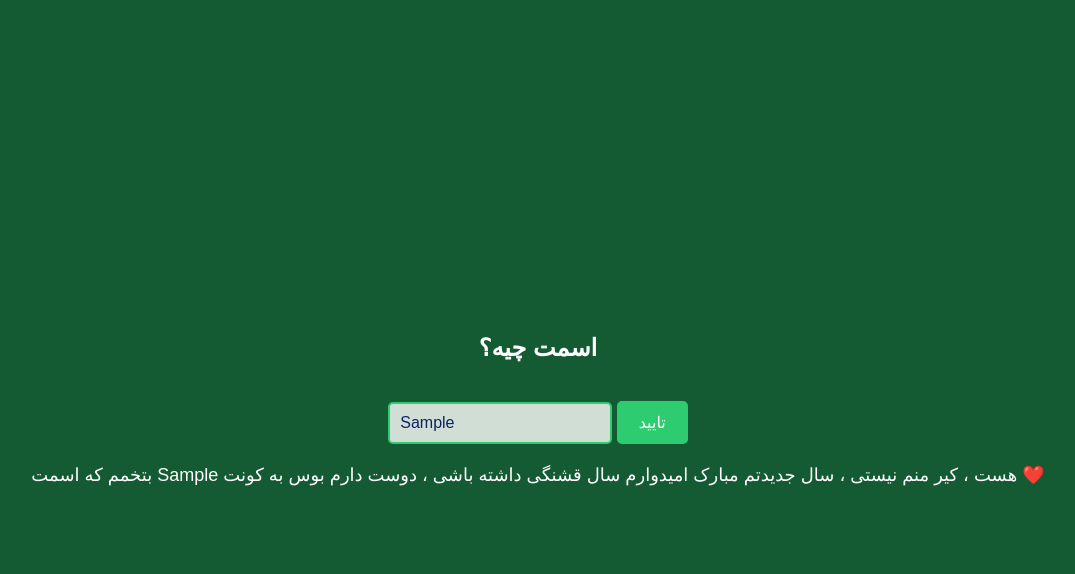
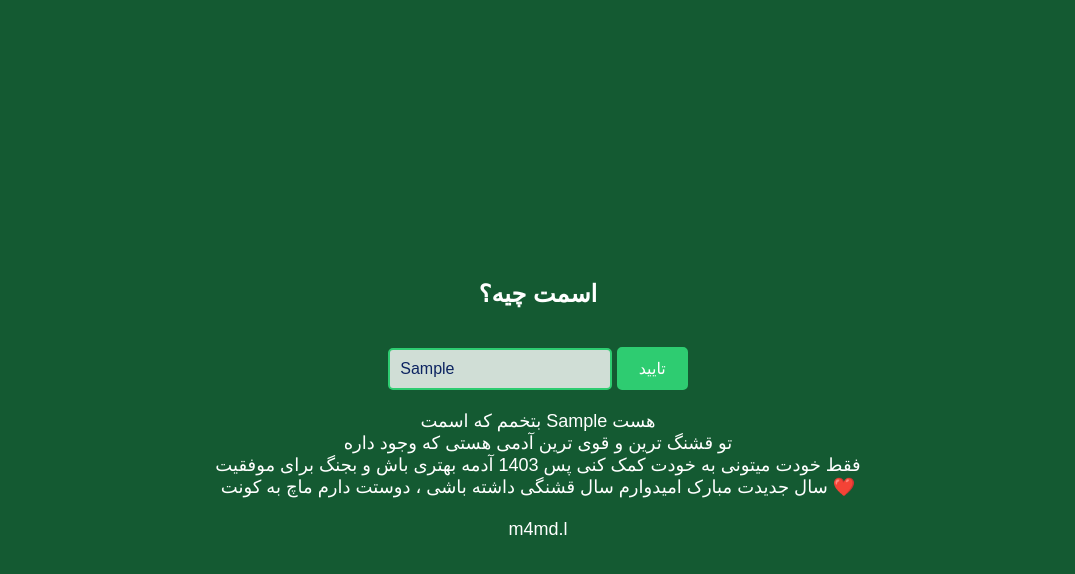
Before and after one commit to mmdkazemim/web1, a plain HTML site: page index.html in a window 1280 px wide. Both pictures are taken after typing "Sample" into the empty fields and a click on the button "تایید". Shown: the whole page, without its empty margins (102-1177 px from the left). Drawn offline with Linux system fonts and the light colour scheme.

Commit message:
Update index.html

```diff
--- a/index.html
+++ b/index.html
@@ -1,4 +1,3 @@
-
 <!DOCTYPE html>
 <html lang="fa">
 <head>
@@ -72,9 +71,12 @@
     <script>
         function printGreeting() {
             var userName = document.getElementById("userName").value;
-            var greetingMessage = " بتخمم که اسمت" + " " + userName + " " + "هست ، کیر منم نیستی ، سال جدیدتم مبارک امیدوارم سال قشنگی داشته باشی ، دوست دارم بوس به کونت ❤️";
-
-            document.getElementById("greetingMessage").innerText = greetingMessage;
+            if (userName !== "") {
+                var greetingMessage = " بتخمم که اسمت" + " " + userName + " " + "هست <br> تو قشنگ ترین و قوی ترین آدمی هستی که وجود داره <br>فقط خودت میتونی به خودت کمک کنی پس 1403 آدمه بهتری باش و بجنگ برای موفقیت <br>سال جدیدت مبارک امیدوارم سال قشنگی داشته باشی ، دوستت دارم ماچ به کونت ❤️ <br><br> m4md.l";
+                document.getElementById("greetingMessage").innerHTML = greetingMessage;
+            } else {
+                document.getElementById("greetingMessage").innerHTML = "";
+            }
         }
     </script>
 </body>
```
